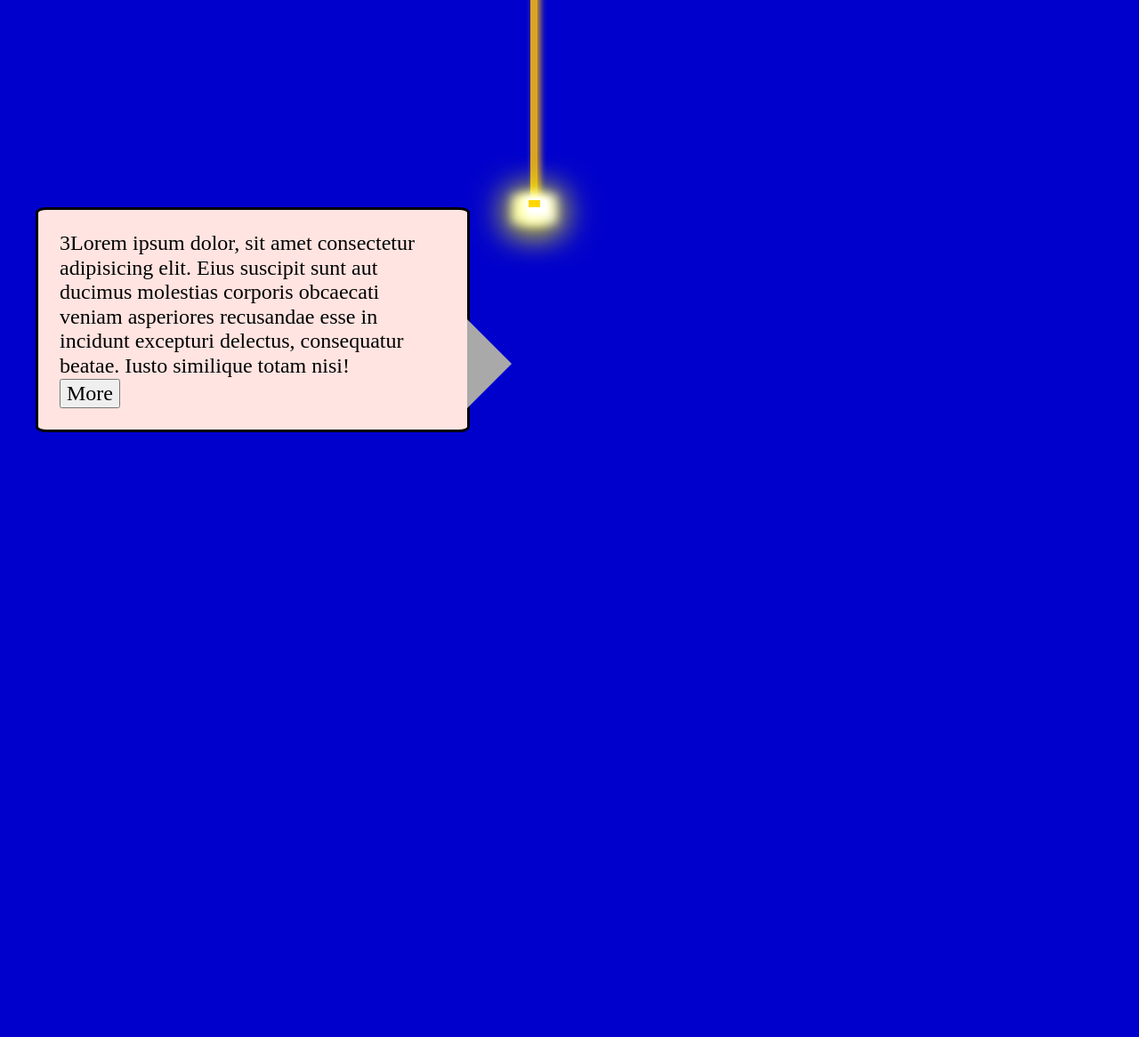
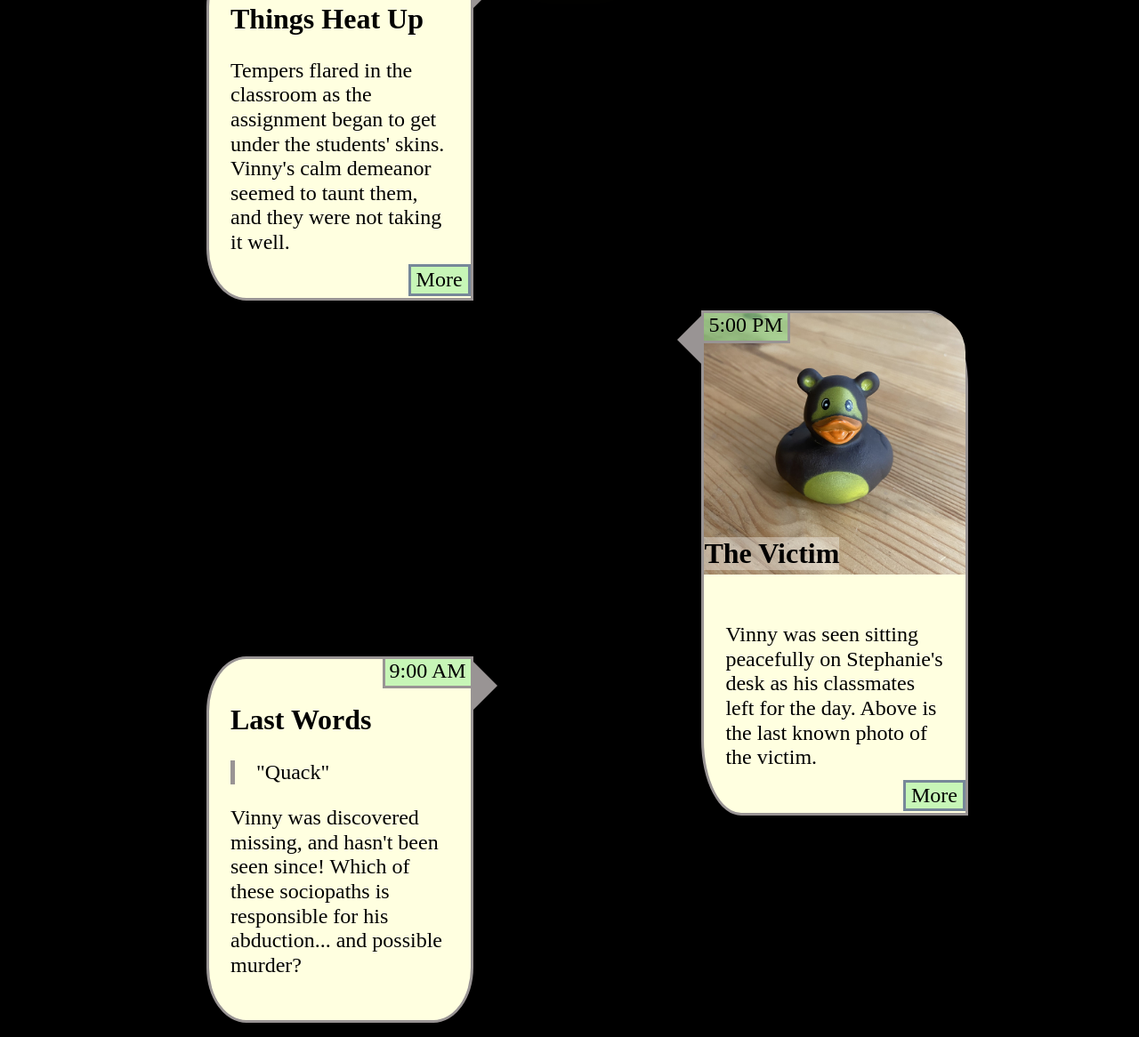
Before and after one commit to mooney79/vertical-timeline, a plain HTML site: page index.html in a window 1280 px wide. Shown: the part 867-2033 px from the top of the page at 89% size. Before the commit the page ends 1369 px from the top, so only its background shows below. Drawn offline with nearby package versions, Linux system fonts and the light colour scheme; files that its build step writes are made by us from their sources.

Commit message:
additional layout work completed

```diff
--- a/css/styles.css
+++ b/css/styles.css
@@ -1,26 +1,32 @@
-html {
-  background-color: mediumblue;
+* {
+  font-family: "Times New Roman", Times, serif;
+  box-sizing: border-box;
+}
+
+body {
+  background-color: black;
   margin-top: 0;
 }
 
 img {
   width: 100%;
+  border-top-right-radius: 15%;
 }
 
 .line {
+  display: inline-block;
   height: 100vh;
   width: 1vh;
   background-color: goldenrod;
-  box-shadow: 3px 0px 7px 0px goldenrod;
+  box-shadow: 3px 0px 7px 0px goldenrod, -3px 0px 7px 0px goldenrod;
   animation: drop-in 3s;
   animation-iteration-count: 1;
-  position: relative;
-  margin-left: 5vw;
-  margin-right: 5vw;
   position: sticky;
   top: 0px;
+  left: 50%;
   color: white;
   font-size: 40px;
+  z-index: 10;
 }
 
 .line::after {
@@ -32,7 +38,148 @@ img {
   left: -25%;
   top: 99%;
   box-shadow: 3px 3px 5px 5px white, 6px 6px 12px 12px lightyellow, 9px 9px 40px 15px yellow, -3px 3px 5px 5px white, -6px 6px 12px 12px lightyellow, -9px 9px 40px 15px yellow;
-  /* display: hidden; */
+}
+
+i {
+  display: inline-block;
+  transform: translateY(49vh);
+}
+
+ul {
+  margin-left: 15vw;
+  margin-right: 15vw;
+}
+
+li {
+  display: inline-block;
+  list-style: none;
+}
+
+.box {
+  position: relative;
+  background-color: lightyellow;
+  width: 35%;
+  border: 3px solid #999494;
+  font-size: 1.5rem;
+  padding: 1.5rem;
+  border-radius: 15%;
+}
+
+.right {
+  padding: 0px;
+  float: right;
+  border-top-left-radius: 0%;
+}
+
+.right::before {
+  content: "";
+  border-right: 30px solid #999494;
+  border-top: 30px solid transparent;
+  border-bottom: 30px solid transparent;
+  position: absolute;
+  right: 100%;
+}
+
+.right::after {
+  content: "";
+  clear: both;
+  display: table;
+}
+
+.right .date {
+  background-color: rgba(144, 238, 144, 0.5);
+  color: black;
+  position: absolute;
+  top: 0%;
+  left: 0%;
+  border-bottom: 3px #999494 solid;
+  border-right: 3px #999494 solid;
+  padding-left: 5px;
+  padding-bottom: 3px;
+  padding-right: 5px;
+  z-index: 3;
+}
+
+.right p {
+  padding: 1.5rem;
+}
+
+.left {
+  border-top-right-radius: 0%;
+}
+
+.left::after {
+  content: "";
+  border-left: 30px solid #999494;
+  border-top: 30px solid transparent;
+  border-bottom: 30px solid transparent;
+  position: absolute;
+  left: 100%;
+  top: 0;
+}
+
+.left .date {
+  background-color: rgba(144, 238, 144, 0.5);
+  color: black;
+  position: absolute;
+  top: 0%;
+  right: 0%;
+  border-bottom: 3px #999494 solid;
+  border-left: 3px #999494 solid;
+  padding-left: 5px;
+  padding-bottom: 3px;
+  padding-right: 5px;
+}
+
+li:first-child {
+  animation: slide-right 1s;
+  margin-bottom: 50vh;
+  border-bottom-right-radius: 0;
+}
+
+li:nth-child(2) {
+  top: 50vh;
+  animation: slide-left 2s;
+  border-bottom-right-radius: 0;
+}
+
+li:last-child {
+  animation: slide-right 3s;
+}
+
+h2 {
+  font-weight: bold;
+  font-size: 2rem;
+}
+
+.photo-card {
+  position: relative;
+}
+
+.photo-card > h2 {
+  position: absolute;
+  background-color: rgba(255, 255, 255, 0.35);
+  bottom: -5%;
+  left: 0px;
+  text-align: center;
+}
+
+button {
+  display: block;
+  position: absolute;
+  bottom: 0.2vh;
+  right: 0vw;
+  font-size: 1.5rem;
+  background-color: rgba(144, 238, 144, 0.5);
+  border: lightslategrey 3px solid;
+}
+
+button:hover {
+  transform: scale(125%);
+}
+
+#quote {
+  border-left: solid #999494 5px;
 }
 
 @keyframes drop-in {
@@ -46,75 +193,6 @@ img {
     transform: translateY(0vh);
   }
 }
-/* @keyframes vanish {
-    0% {
-
-    }
-    100% {
-      display: hidden;
-    }
-  } */
-.box {
-  background-color: mistyrose;
-  width: 35%;
-  border: 3px solid black;
-  font-size: 1.5rem;
-  padding: 1.5rem;
-  position: relative;
-  border-radius: 2.5%;
-}
-
-.left::after {
-  content: "";
-  border-left: 50px solid darkgray;
-  border-top: 50px solid transparent;
-  border-bottom: 50px solid transparent;
-  position: absolute;
-  left: 100%;
-  transform: translateY(-100%);
-}
-
-.right::before {
-  content: "";
-  border-right: 50px solid darkgray;
-  border-top: 50px solid transparent;
-  border-bottom: 50px solid transparent;
-  position: absolute;
-  right: 100%;
-}
-
-li {
-  display: inline-block;
-  list-style: none;
-  position: relative;
-}
-
-/* ul > li {
-    vertical-align: top;
-    transform: translateY(25%);
-} */
-li:first-child {
-  vertical-align: top;
-  animation: slide-right 1s;
-}
-
-li:nth-child(2n+3) {
-  vertical-align: middle;
-  animation: slide-left 2s;
-  /* transform: translateY(-100%); */
-}
-
-li:last-child {
-  vertical-align: bottom;
-  animation: slide-right 3s;
-  /* transform: translateY(-350%); */
-  /* position: absolute; */
-}
-
-* {
-  font-family: "Times New Roman", Times, serif;
-}
-
 @keyframes slide-right {
   0% {
     transform: translateX(-200%);
@@ -131,12 +209,19 @@ li:last-child {
     transform: translateX(0);
   }
 }
-button {
-  display: block;
-}
+@media (max-width: 768px) {
+  .right {
+    float: left;
+  }
 
-button:hover {
-  transform: scale(125%);
+  .box {
+    min-width: 100%;
+    display: block;
+  }
+
+  .line {
+    left: 0;
+  }
 }
 
 /*# sourceMappingURL=styles.css.map */
--- a/index.html
+++ b/index.html
@@ -4,44 +4,41 @@
     <meta charset="UTF-8">
     <meta http-equiv="X-UA-Compatible" content="IE=edge">
     <meta name="viewport" content="width=device-width, initial-scale=1.0">
-    <title>Document</title>
+    <title>Vertical Timeline</title>
     <link rel="stylesheet" href="./styles/normalize.css" media="screen" title="no title" charset="utf-8">
     <link rel="stylesheet" href="./css/styles.css" media="screen" title="no title" charset="utf-8">
     <script src="https://kit.fontawesome.com/e6db931558.js" crossorigin="anonymous"></script>
 </head>
 <body>
-    <ul>
-        <li class="left box" id="time1"><i class="fa-solid fa-couch">></i>1Lorem ipsum dolor sit amet consectetur, adipisicing elit. Omnis odio officia tempora ex, dolor illo eveniet blanditiis quibusdam ipsam nemo sed autem nam voluptatibus magnam soluta, neque sapiente, quod veritatis!
+    <div class="line">
+        <i class="fas fa-mask"></i>
+    </div>
+
+     <ul class="timeline">
+        <li class="left box" id="time1">
+            <div class="date">3:30 PM</div>
+            <h2>Things Heat Up</h2>
+            <p>Tempers flared in the classroom as the assignment began to get under the students' skins.  Vinny's calm demeanor seemed to taunt them, and they were not taking it well.</p>
             <button>More</button>
         </li>
-        <li class="line"><i class="fa-solid fa-atom-simple"></i></li>
-        <li class="right box" id="time2">2Lorem ipsum dolor sit amet consectetur adipisicing elit. Tempore repellendus id facere illo, consectetur, et, eaque nisi facilis quis magnam nulla velit eligendi alias. Saepe suscipit iste quas consequuntur vel.
-            <img src="./images/vinny.jpeg" alt="An image of Vinny the duck">
-        </li>
-        <li class="left box" id="time3">3Lorem ipsum dolor, sit amet consectetur adipisicing elit. Eius suscipit sunt aut ducimus molestias corporis obcaecati veniam asperiores recusandae esse in incidunt excepturi delectus, consequatur beatae. Iusto similique totam nisi!
+
+        <li class="right box" id="time2">
+            <div class="date">5:00 PM</div>
+            <div class="photo-card">
+                <img src="./images/vinny.jpeg" alt="An image of Vinny the duck">
+                <h2> The Victim </h2>
+            </div>
+            <p>Vinny was seen sitting peacefully on Stephanie's desk as his classmates left for the day.  Above is the last known photo of the victim.</p>
             <button>More</button>
         </li>
+
+        <li class="left box" id="time3">
+            <h2>Last Words</h2>
+            <div class="date">9:00 AM</div>
+            <p id="quote">&nbsp &nbsp "Quack"</p>
+            <p>Vinny was discovered missing, and hasn't been seen since! Which of these sociopaths is responsible for his abduction... and possible murder?</p>
+        </li>
     </ul>
+
 </body>
 </html>
-
-
-<!--
-
-Recreate the provided three-column layout in HTML and CSS.
-basic page structure (html only)
-first line of css
-three column layout
-color added
-icons in place
-hover states and transitions implemented
-mission complete
-
-Hey, Mikey, I Think He Likes It Mode
-Use media queries to make your application responsive. Mobile should display two-columns
-and desktop should display three columns (see two-column layout).
-
-Caffeinated Mode
-Animate timeline events so they slide in as the user scrolls down.Build a vertical
-timeline.
--->
```
